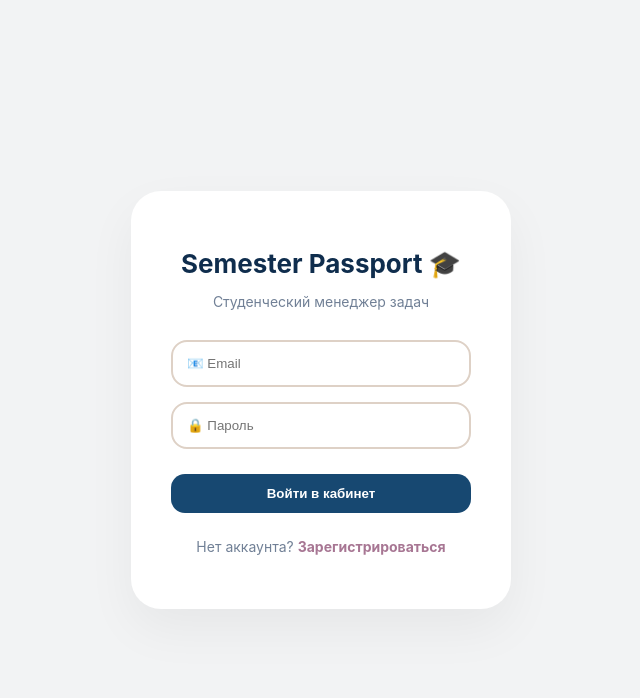
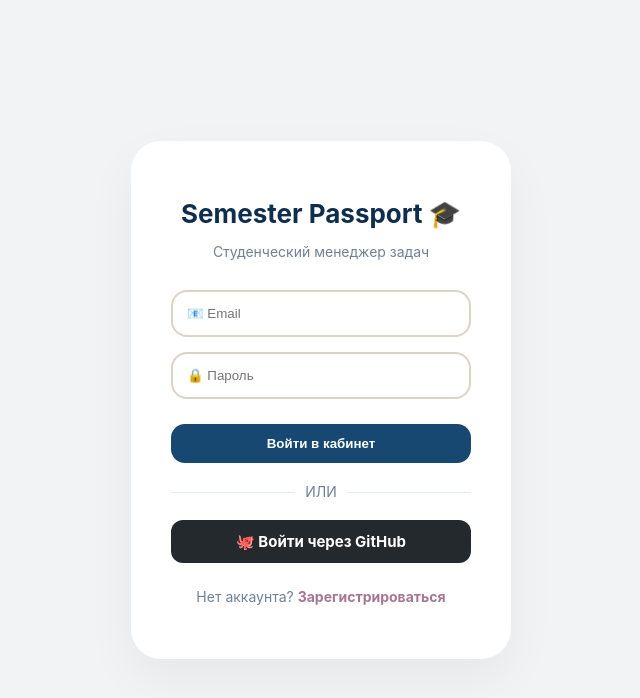
Before and after one commit to tyzcei/planer_frontend, a React (Vite) app: page / in a window 1280 px wide. Shown: the top 698 px of the page, without its empty margins (319-959 px from the left). Built offline with nearby package versions, Linux system fonts and the light colour scheme.

Commit message:
fix: оптимизирована плавная отрисовка графиков, устранен бесконечный рендер и добавлен UI для GitHub

```diff
--- a/src/App.tsx
+++ b/src/App.tsx
@@ -16,7 +16,6 @@ import Stats from './pages/Stats';
 function App() {
   const [isLoggedIn, setIsLoggedIn] = useState(false);
   const [isAuthChecking, setIsAuthChecking] = useState(true);
-
   const [isLoginMode, setIsLoginMode] = useState(true);
   const [email, setEmail] = useState('');
   const [password, setPassword] = useState('');
@@ -24,13 +23,19 @@ function App() {
 
   useEffect(() => {
     const checkAuth = () => {
+      const urlParams = new URLSearchParams(window.location.search);
+      const urlToken = urlParams.get('token');
+      if (urlToken) {
+        localStorage.setItem('accessToken', urlToken);
+        window.history.replaceState({}, document.title, "/");
+      }
+
       const token = localStorage.getItem('accessToken');
       if (!token) {
         setIsLoggedIn(false);
         setIsAuthChecking(false);
         return;
       }
-
       const user = getUserData();
       if (!user) {
         localStorage.removeItem('accessToken');
@@ -40,7 +45,6 @@ function App() {
       }
       setIsAuthChecking(false);
     };
-
     checkAuth();
   }, []);
 
@@ -49,19 +53,15 @@ function App() {
     try {
       const response = await api.post('/auth/login', { email, password });
       const token = response.data.accessToken;
-
       if (token) {
         localStorage.setItem('accessToken', token);
         setIsLoggedIn(true);
-        // Очищаем поля формы после успешного входа
         setEmail('');
         setPassword('');
       }
     } catch (error: any) {
       console.error("Login error:", error);
-      const message = error.response?.status === 401
-        ? 'Неверный email или пароль'
-        : 'Сервер недоступен. Проверь работу бэкенда!';
+      const message = error.response?.status === 401 ? 'Неверный email или пароль' : 'Сервер недоступен. Проверь работу бэкенда!';
       alert(message);
     }
   };
@@ -83,62 +83,40 @@ function App() {
   if (!isLoggedIn) {
     if (!isLoginMode) {
       return (
-        <Register
-          onRegisterSuccess={() => setIsLoggedIn(true)}
-          onSwitchToLogin={() => setIsLoginMode(true)}
-        />
+        <Register onRegisterSuccess={() => setIsLoggedIn(true)} onSwitchToLogin={() => setIsLoginMode(true)} />
       );
     }
-
     return (
-      <div className="login-screen" style={{
-        display: 'flex', justifyContent: 'center', alignItems: 'center',
-        height: '100vh', width: '100vw', background: 'var(--color-bg-light)'
-      }}>
-        <form onSubmit={handleLogin} className="login-form" style={{
-          background: 'white', padding: '40px', borderRadius: '30px',
-          textAlign: 'center', width: '100%', maxWidth: '380px',
-          boxShadow: '0 20px 50px rgba(0,0,0,0.05)'
-        }}>
-          <h1 style={{ color: 'var(--color-dark-navy)', marginBottom: '10px', fontSize: '26px' }}>
-            Semester Passport 🎓
-          </h1>
-          <p style={{ color: 'var(--text-gray)', marginBottom: '30px', fontSize: '14px' }}>
-            Студенческий менеджер задач
-          </p>
-
+      <div className="login-screen" style={{ display: 'flex', justifyContent: 'center', alignItems: 'center', height: '100vh', width: '100vw', background: 'var(--color-bg-light)' }}>
+        <form onSubmit={handleLogin} className="login-form" style={{ background: 'white', padding: '40px', borderRadius: '30px', textAlign: 'center', width: '100%', maxWidth: '380px', boxShadow: '0 20px 50px rgba(0,0,0,0.05)' }}>
+          <h1 style={{ color: 'var(--color-dark-navy)', marginBottom: '10px', fontSize: '26px' }}> Semester Passport 🎓 </h1>
+          <p style={{ color: 'var(--text-gray)', marginBottom: '30px', fontSize: '14px' }}> Студенческий менеджер задач </p>
           <div style={{ display: 'flex', flexDirection: 'column', gap: '15px' }}>
-            <input
-              type="email"
-              placeholder="📧 Email"
-              className="form-input"
-              value={email}
-              onChange={(e) => setEmail(e.target.value)}
-              required
-            />
-
-            <input
-              type="password"
-              placeholder="🔒 Пароль"
-              className="form-input"
-              value={password}
-              onChange={(e) => setPassword(e.target.value)}
-              required
-            />
-
-            <button type="submit" className="add-btn" style={{ width: '100%', marginTop: '10px' }}>
-              Войти в кабинет
-            </button>
+            <input type="email" placeholder="📧 Email" className="form-input" value={email} onChange={(e) => setEmail(e.target.value)} required />
+            <input type="password" placeholder="🔒 Пароль" className="form-input" value={password} onChange={(e) => setPassword(e.target.value)} required />
+            <button type="submit" className="add-btn" style={{ width: '100%', marginTop: '10px' }}> Войти в кабинет </button>
           </div>
 
-          <p style={{ marginTop: '25px', color: 'var(--text-gray)', fontSize: '14px' }}>
-            Нет аккаунта?{' '}
-            <span
-              onClick={() => setIsLoginMode(false)}
-              style={{ color: 'var(--color-purple)', cursor: 'pointer', fontWeight: 'bold' }}
-            >
-              Зарегистрироваться
-            </span>
+          <div style={{ margin: '20px 0', color: 'var(--text-gray)', fontSize: '14px', position: 'relative' }}>
+            <div style={{ borderTop: '1px solid #e2e8f0', position: 'absolute', top: '50%', width: '100%', zIndex: 1 }}></div>
+            <span style={{ background: 'white', padding: '0 10px', position: 'relative', zIndex: 2 }}>ИЛИ</span>
+          </div>
+
+          <a
+            href="http://localhost:8080/oauth2/authorization/github"
+            style={{
+              display: 'block', width: '100%', padding: '12px', borderRadius: '12px',
+              background: '#24292e', color: 'white', textDecoration: 'none',
+              fontWeight: 'bold', fontSize: '15px', transition: '0.2s', marginBottom: '10px', boxSizing: 'border-box'
+            }}
+            onMouseEnter={(e) => e.currentTarget.style.background = '#1b1f23'}
+            onMouseLeave={(e) => e.currentTarget.style.background = '#24292e'}
+          >
+            🐙 Войти через GitHub
+          </a>
+
+          <p style={{ marginTop: '25px', color: 'var(--text-gray)', fontSize: '14px' }}> Нет аккаунта?{' '}
+            <span onClick={() => setIsLoginMode(false)} style={{ color: 'var(--color-purple)', cursor: 'pointer', fontWeight: 'bold' }} > Зарегистрироваться </span>
           </p>
         </form>
       </div>
@@ -149,17 +127,14 @@ function App() {
     <div className="main-layout">
       <Sidebar activeTab={activeTab} setActiveTab={setActiveTab} onLogout={handleLogout} />
       <main className="content-area">
-
         {activeTab === 'dashboard' && <Dashboard />}
         {activeTab === 'schedule' && <ScheduleWeek />}
         {activeTab === 'labs' && <Labs />}
         {activeTab === 'teachers' && <Teachers />}
-        {activeTab === 'profile' && <Profile />} {/* <--- ДОБАВЛЕНО */}
+        {activeTab === 'profile' && <Profile />}
         {activeTab === 'admin' && <AdminPanel />}
         {activeTab === 'group' && <GroupManagement />}
-        {activeTab === 'stats' && <Stats />
-        }
-
+        {activeTab === 'stats' && <Stats /> }
       </main>
     </div>
   );
--- a/src/pages/Register.tsx
+++ b/src/pages/Register.tsx
@@ -46,7 +46,6 @@ const Register: React.FC<RegisterProps> = ({ onRegisterSuccess, onSwitchToLogin
     e.preventDefault();
     setError('');
 
-    // Небольшая проверка, чтобы юзер не ввел случайные буквы вместо группы
     if (!bsuirGroups.includes(formData.groupNumber) && bsuirGroups.length > 0) {
       setError('Пожалуйста, выберите существующую группу из списка.');
       return;
@@ -87,7 +86,6 @@ const Register: React.FC<RegisterProps> = ({ onRegisterSuccess, onSwitchToLogin
           <input name="email" type="email" className="form-input" placeholder="Учебный Email" value={formData.email} onChange={handleChange} required />
           <input name="password" type="password" className="form-input" placeholder="Пароль" value={formData.password} onChange={handleChange} required minLength={6} />
 
-          {/* УМНЫЙ ПОИСК ГРУППЫ */}
           <div style={{ position: 'relative' }}>
             <input
               name="groupNumber"
@@ -110,6 +108,27 @@ const Register: React.FC<RegisterProps> = ({ onRegisterSuccess, onSwitchToLogin
           <button type="submit" className="add-btn" style={{ marginTop: '15px', padding: '16px', fontSize: '16px' }}>
             Зарегистрироваться
           </button>
+
+          {/* НОВЫЙ КОД: Кнопка регистрации через GitHub */}
+          <div style={{ margin: '5px 0', color: 'var(--text-gray)', fontSize: '14px', position: 'relative', textAlign: 'center' }}>
+            <div style={{ borderTop: '1px solid #e2e8f0', position: 'absolute', top: '50%', width: '100%', zIndex: 1 }}></div>
+            <span style={{ background: 'white', padding: '0 10px', position: 'relative', zIndex: 2 }}>ИЛИ</span>
+          </div>
+
+          <a
+            href="http://localhost:8080/oauth2/authorization/github"
+            style={{
+              display: 'block', width: '100%', padding: '16px', borderRadius: '12px',
+              background: '#24292e', color: 'white', textDecoration: 'none',
+              fontWeight: 'bold', fontSize: '16px', transition: '0.2s', textAlign: 'center', boxSizing: 'border-box'
+            }}
+            onMouseEnter={(e) => e.currentTarget.style.background = '#1b1f23'}
+            onMouseLeave={(e) => e.currentTarget.style.background = '#24292e'}
+          >
+            🐙 Войти через GitHub
+          </a>
+          {/* =========================================== */}
+
         </form>
 
         <p style={{ textAlign: 'center', marginTop: '25px', color: 'var(--text-gray)', fontSize: '15px' }}>
```
